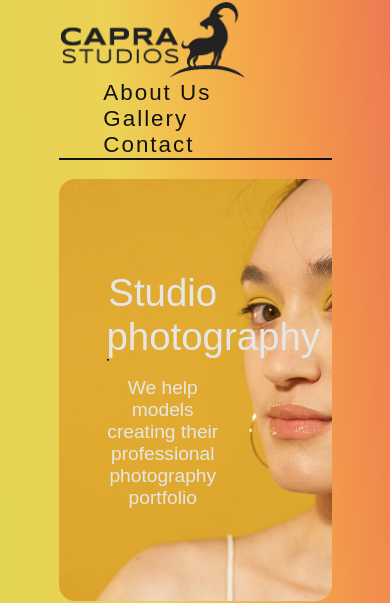
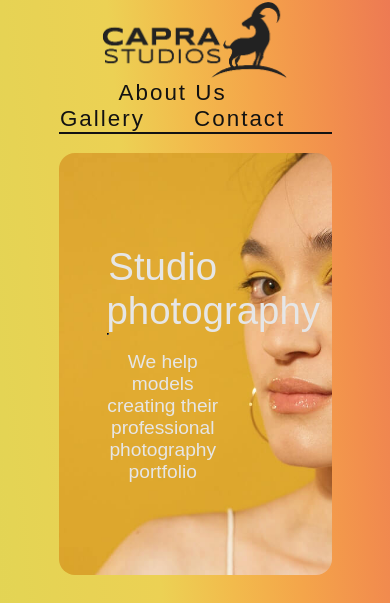
Before and after one commit to Morenojourdain/Model-photography-website, a plain HTML site: page index.html in a window 390 px wide. Shown: the top 603 px of the page. Drawn offline with Linux system fonts and the light colour scheme; files whose address does not match are found by name.

Commit message:
Add media query for nav links and container.

```diff
--- a/assets/css/style.css
+++ b/assets/css/style.css
@@ -235,6 +235,7 @@ button {
 
     .nav-container a {
         margin-right: 2em;
+        margin-left: 0;
         text-decoration: none;
         color: #121212;
         letter-spacing: 2px;
@@ -248,7 +249,8 @@ button {
         border-bottom: 2px solid #121212;
         flex-direction: row;
         flex-wrap: wrap;
-    justify-content: flex-start;
+        justify-content: center;
+        text-align: center;
     }
 
 }
```
Lines whose indentation alone changed are shown as unchanged.
